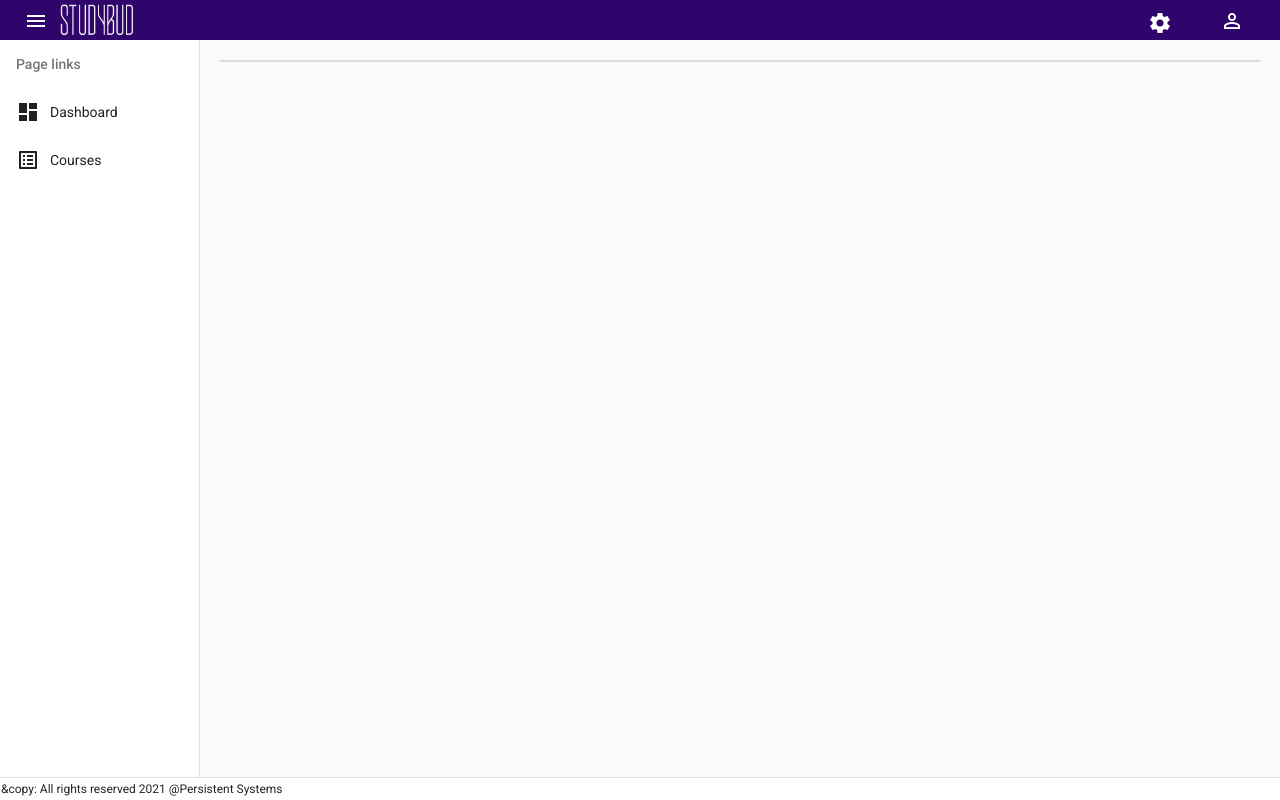
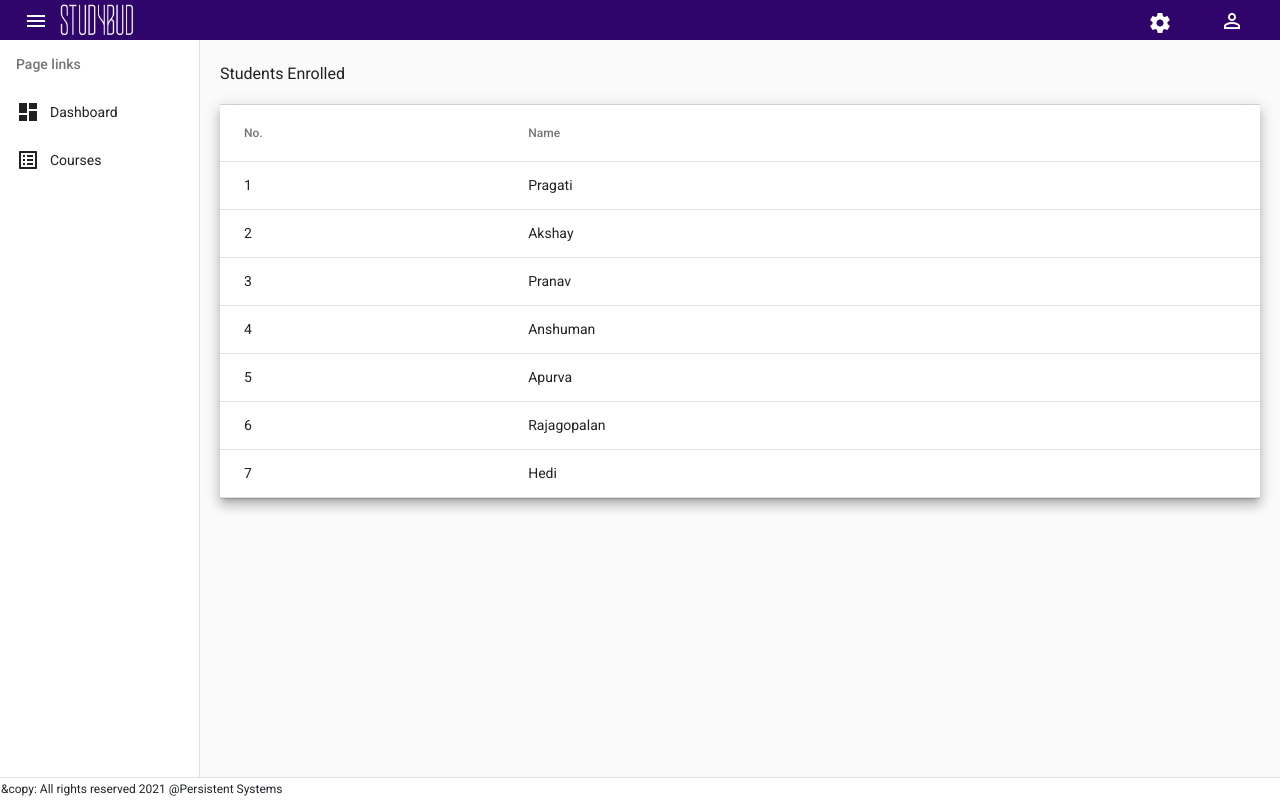
Before and after one commit to ritshpatidar/elearning, an Angular app: page /dashboard in a window 1280 px wide. Built offline with nearby package versions, Linux system fonts and the light colour scheme.

Commit message:
dashboard dummy data added

```diff
--- a/src/app/layouts/default/default.module.ts
+++ b/src/app/layouts/default/default.module.ts
@@ -15,7 +15,9 @@
 import {MatDialogModule} from '@angular/material/dialog';
 import {MatIconModule} from '@angular/material/icon';
 import { FormsModule, ReactiveFormsModule } from '@angular/forms';
+import {MatTableModule} from '@angular/material/table';
 import { NewcourseComponent } from 'src/app/modules/newcourse/newcourse.component';
+
 @NgModule({
   declarations: [
     DefaultComponent,
@@ -37,7 +39,8 @@
     MatIconModule,
     MatDialogModule,
     FormsModule,
-    ReactiveFormsModule
+    ReactiveFormsModule,
+    MatTableModule
   ]
 })
 export class DefaultModule { }
--- a/src/app/modules/dashboard/dashboard.component.css
+++ b/src/app/modules/dashboard/dashboard.component.css
@@ -0,0 +1,3 @@
+table {
+  width: 100%;
+}
--- a/src/app/modules/dashboard/dashboard.component.html
+++ b/src/app/modules/dashboard/dashboard.component.html
@@ -1,5 +1,5 @@
 <div>
-
+    <h3>Students Enrolled</h3>
 </div>
 
 <mat-divider>
@@ -7,10 +7,38 @@
 </mat-divider>
 
 <div>
-    <!-- <div>line charts</div>
-    <div>line charts</div>
-    <div>line charts</div>
-    <div>line charts</div> -->
+   <table mat-table [dataSource]="dataSource" class="mat-elevation-z8">
+
+  <!--- Note that these columns can be defined in any order.
+        The actual rendered columns are set as a property on the row definition" -->
+
+  <!-- Position Column -->
+  <ng-container matColumnDef="position">
+    <th mat-header-cell *matHeaderCellDef> No. </th>
+    <td mat-cell *matCellDef="let element"> {{element.position}} </td>
+  </ng-container>
+
+  <!-- Name Column -->
+  <ng-container matColumnDef="name">
+    <th mat-header-cell *matHeaderCellDef> Name </th>
+    <td mat-cell *matCellDef="let element"> {{element.name}} </td>
+  </ng-container>
+
+    <!-- Weight Column -->
+  <ng-container matColumnDef="weight">
+    <th mat-header-cell *matHeaderCellDef> Weight </th>
+    <td mat-cell *matCellDef="let element"> {{element.weight}} </td>
+  </ng-container>
+
+  <!-- Symbol Column -->
+  <ng-container matColumnDef="symbol">
+    <th mat-header-cell *matHeaderCellDef> Symbol </th>
+    <td mat-cell *matCellDef="let element"> {{element.symbol}} </td>
+  </ng-container>
+
+  <tr mat-header-row *matHeaderRowDef="displayedColumns"></tr>
+  <tr mat-row *matRowDef="let row; columns: displayedColumns;"></tr>
+</table>
 </div>
 
 <mat-divider>
--- a/src/app/modules/dashboard/dashboard.component.ts
+++ b/src/app/modules/dashboard/dashboard.component.ts
@@ -1,4 +1,19 @@
 import { Component, OnInit } from '@angular/core';
+
+export interface PeriodicElement {
+  name: string;
+  position: number;
+}
+
+const ELEMENT_DATA: PeriodicElement[] = [
+  {position: 1, name: 'Pragati'},
+  {position: 2, name: 'Akshay'},
+  {position: 3, name: 'Pranav'},
+  {position: 4, name: 'Anshuman'},
+  {position: 5, name: 'Apurva'},
+  {position: 6, name: 'Rajagopalan'},
+  {position: 7, name: 'Hedi'},
+];
 
 @Component({
   selector: 'app-dashboard',
@@ -7,6 +22,9 @@
 })
 export class DashboardComponent implements OnInit {
 
+  displayedColumns: string[] = ['position', 'name'];
+  dataSource = ELEMENT_DATA;
+
   constructor() { }
 
   ngOnInit(): void {
```
